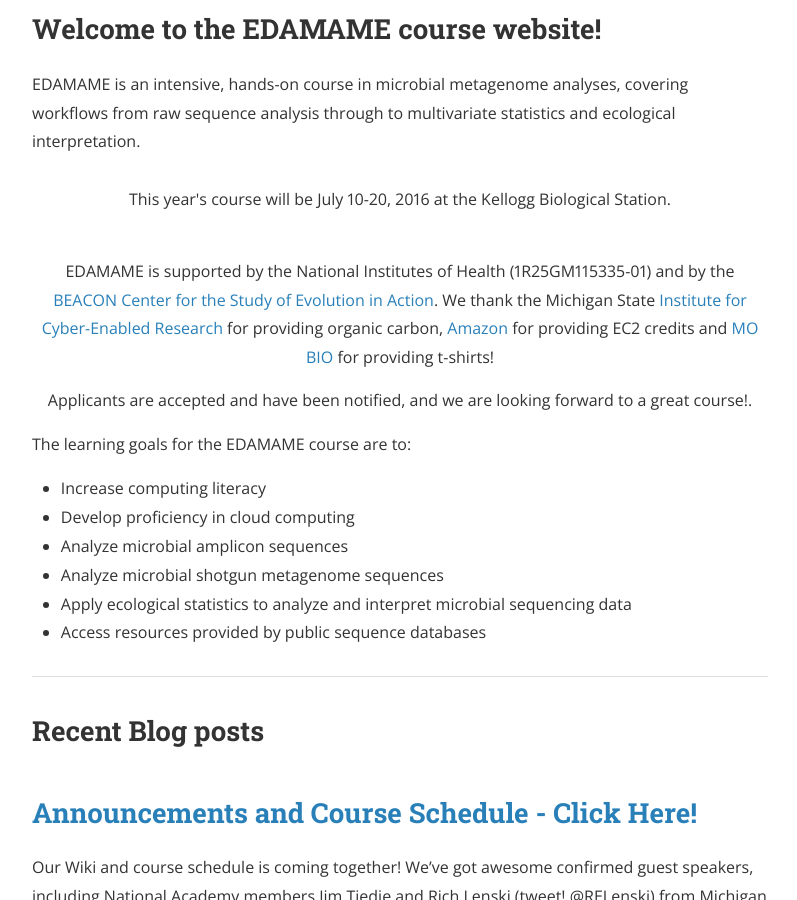
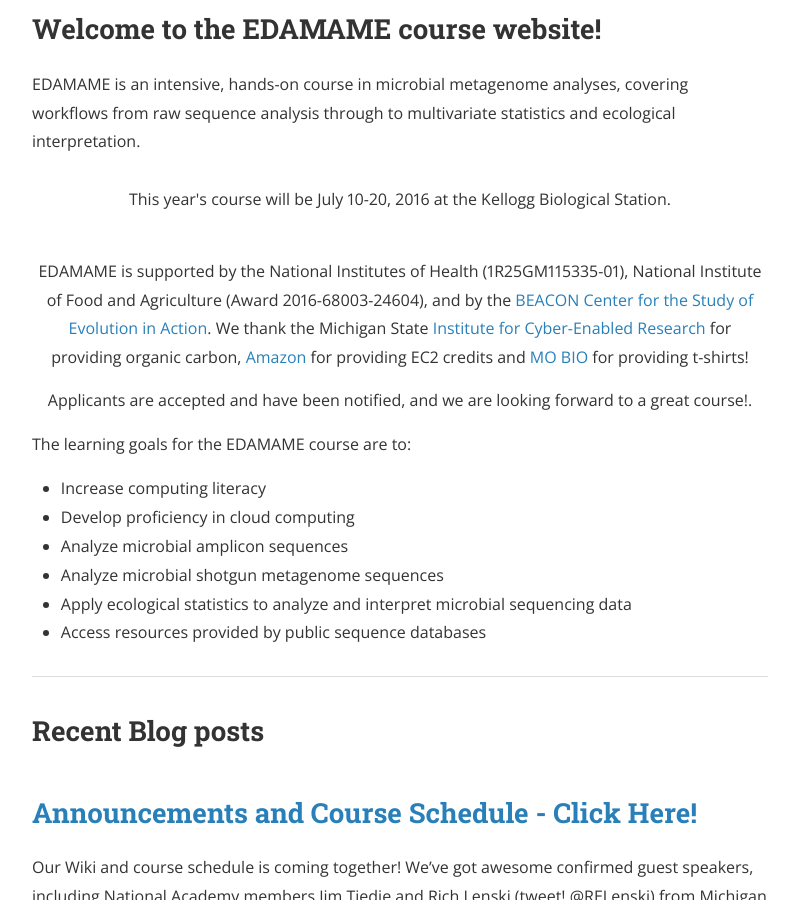
Before and after one commit to edamame-course/edamame-course.github.io, a Jekyll site: the page built from index.html, in a window 1280 px wide and 900 px high, scrolled down 515 px. Shown: the whole window, without its empty margins (240-1037 px from the left). Built offline with Jekyll 4.4.1, drawn with Linux system fonts in a browser that asks for light colours; nearby versions of some CDN libraries; the list of posts is cut into pages by our own code; a style sheet for code colours, icons or effects is not loaded.

Commit message:
sponsor update

```diff
--- a/index.html
+++ b/index.html
@@ -23,7 +23,7 @@ EDAMAME is an intensive, hands-on course in microbial metagenome analyses, cover
 <p align=center><br>
 This year's course will be July 10-20, 2016 at the Kellogg Biological Station.
 <p align=center><br>
-EDAMAME is supported by the National Institutes of Health (1R25GM115335-01) and by the <a href=http://beacon-center.org>BEACON Center for the Study of Evolution in Action</a>.  We thank the Michigan State <a href=http://icer.msu.edu/>Institute for Cyber-Enabled Research</a> for providing organic carbon, <a href=https://aws.amazon.com/ec2/>Amazon</a> for providing EC2 credits and <a href=https://mobio.com/>MO BIO</a> for providing t-shirts!
+EDAMAME is supported by the National Institutes of Health (1R25GM115335-01), National Institute of Food and Agriculture (Award 2016-68003-24604), and by the <a href=http://beacon-center.org>BEACON Center for the Study of Evolution in Action</a>.  We thank the Michigan State <a href=http://icer.msu.edu/>Institute for Cyber-Enabled Research</a> for providing organic carbon, <a href=https://aws.amazon.com/ec2/>Amazon</a> for providing EC2 credits and <a href=https://mobio.com/>MO BIO</a> for providing t-shirts!
 <p align=center>
 Applicants are accepted and have been notified, and we are looking forward to a great course!.
 
```
